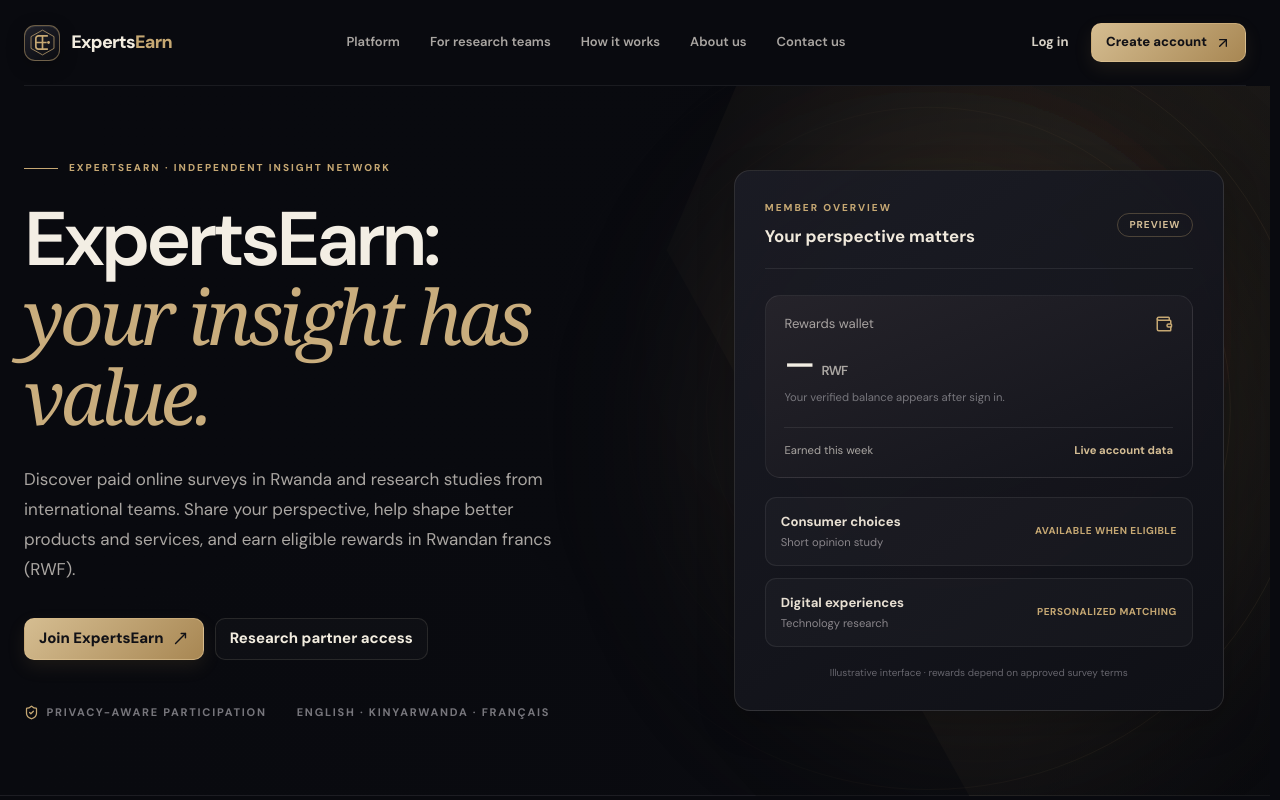
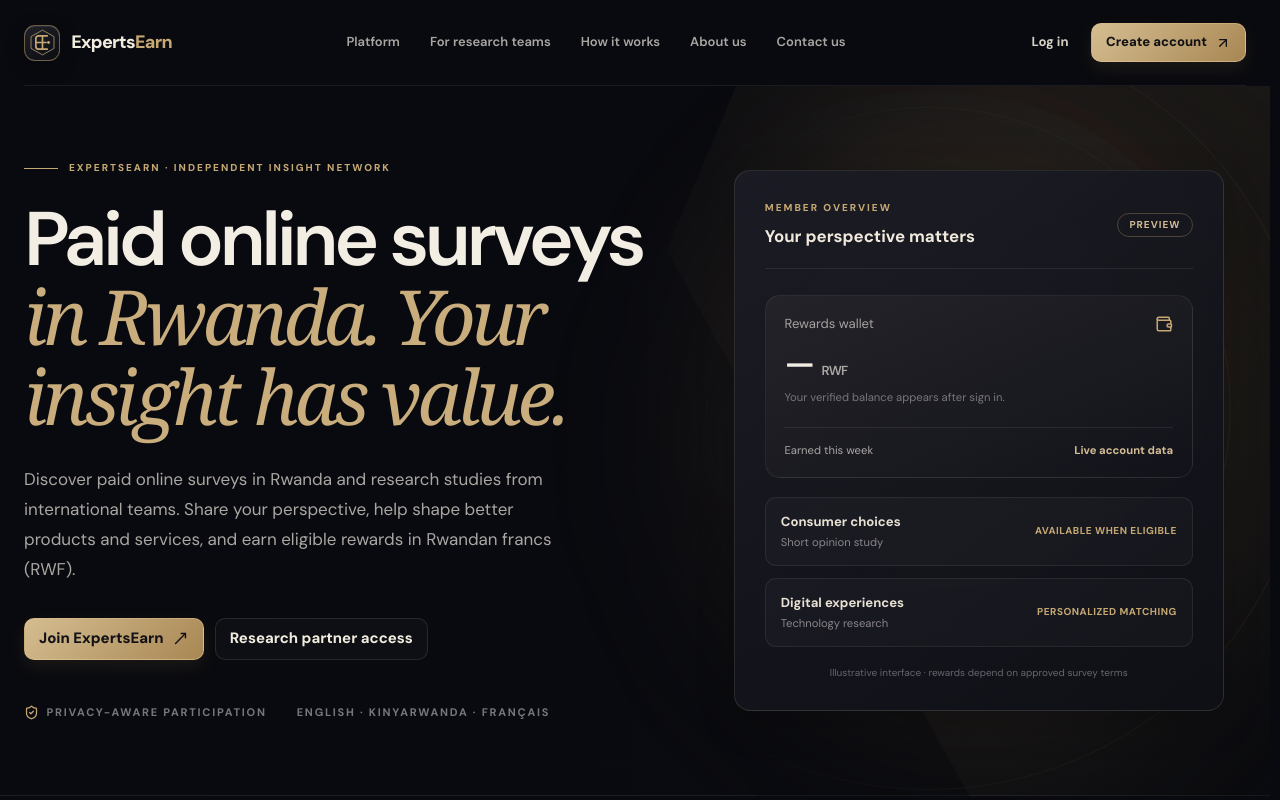
Before and after one commit to expertsteam802/ExpertsEarn, a Next.js app: page / in a window 1280 px wide. Shown: the top 800 px of the page. Built offline with nearby package versions, Linux system fonts and the light colour scheme.

Commit message:
Optimize ExpertsEarn homepage search title and content

```diff
--- a/app/page.tsx
+++ b/app/page.tsx
@@ -4,12 +4,12 @@ import { ArrowUpRight, ShieldCheck, Wallet, Globe2, ChartNoAxesCombined, MoveUpR
 import { Brand } from "@/components/brand";
 
 export const metadata: Metadata = {
-  title: { absolute: "Experts Earn" },
-  description: "Explore paid online surveys with ExpertsEarn, an ExpertsTeam platform by Chris Programs. Share your views and earn eligible RWF research rewards in Rwanda.",
+  title: { absolute: "Paid Online Surveys in Rwanda | ExpertsEarn" },
+  description: "Find eligible paid online surveys with ExpertsEarn. Share your opinions, take part in research and track approved rewards in Rwandan francs (RWF).",
   alternates: { canonical: "/" },
   openGraph: {
-    title: "Experts Earn",
-    description: "Find eligible paid surveys and market research studies with ExpertsEarn by ExpertsTeam and Chris Programs. Share your perspective and earn RWF rewards in Rwanda.",
+    title: "Paid Online Surveys in Rwanda | ExpertsEarn",
+    description: "Find eligible online surveys in Rwanda with ExpertsEarn. Share your perspective, take part in research and track approved rewards in RWF.",
     url: "/",
   },
 };
@@ -62,7 +62,7 @@ export default function HomePage() {
         <div className="container grid min-h-[690px] items-center gap-16 py-20 lg:grid-cols-[1.08fr_.92fr]">
           <div className="max-w-[730px]">
             <div className="eyebrow flex items-center gap-3"><span className="h-px w-9 bg-[#c6a873]" /> ExpertsEarn · Independent insight network</div>
-            <h1 className="mt-7 text-5xl font-semibold leading-[1.04] tracking-[-.055em] text-[#f3eee4] sm:text-6xl lg:text-[76px]">ExpertsEarn:<br /><span className="font-serif italic font-normal text-[#c9ad7d]">your insight has value.</span></h1>
+            <h1 className="mt-7 text-5xl font-semibold leading-[1.04] tracking-[-.055em] text-[#f3eee4] sm:text-6xl lg:text-[76px]">Paid online surveys<br /><span className="font-serif italic font-normal text-[#c9ad7d]">in Rwanda. Your insight has value.</span></h1>
             <p className="mt-7 max-w-xl text-[17px] leading-8 text-[#aaa6a2]">Discover paid online surveys in Rwanda and research studies from international teams. Share your perspective, help shape better products and services, and earn eligible rewards in Rwandan francs (RWF).</p>
             <div className="mt-9 flex flex-wrap gap-3"><Link href="/signup" className="metal-button">Join ExpertsEarn <MoveUpRight size={17} /></Link><Link href="/partners" className="ghost-button">Research partner access</Link></div>
             <div className="mt-12 flex flex-wrap gap-x-8 gap-y-3 text-[11px] font-bold uppercase tracking-[.16em] text-[#77767c]"><span className="flex items-center gap-2"><ShieldCheck size={15} className="text-[#c6a873]" /> Privacy-aware participation</span><span>English · Kinyarwanda · Français</span></div>
@@ -106,7 +106,7 @@ export default function HomePage() {
       </section>
 
       <footer className="container flex flex-col gap-6 py-9 text-xs text-[#77747a] sm:flex-row sm:items-center sm:justify-between">
-        <div><Brand /><p className="mt-3">© {new Date().getFullYear()} ExpertsEarn by ExpertsTeam · Created by Chris Programs.</p></div>
+        <div><Brand /><p className="mt-3">© {new Date().getFullYear()} ExpertsEarn by ExpertsTeam.</p></div>
         <nav aria-label="Footer navigation" className="flex flex-wrap gap-x-6 gap-y-3">
           <Link href="/how-it-works">How it works</Link><Link href="/partners">For research teams</Link><Link href="/about">About us</Link><Link href="/contact">Contact us</Link><Link href="/privacy">Privacy policy</Link><Link href="/terms">Terms of service</Link>
         </nav>
```
